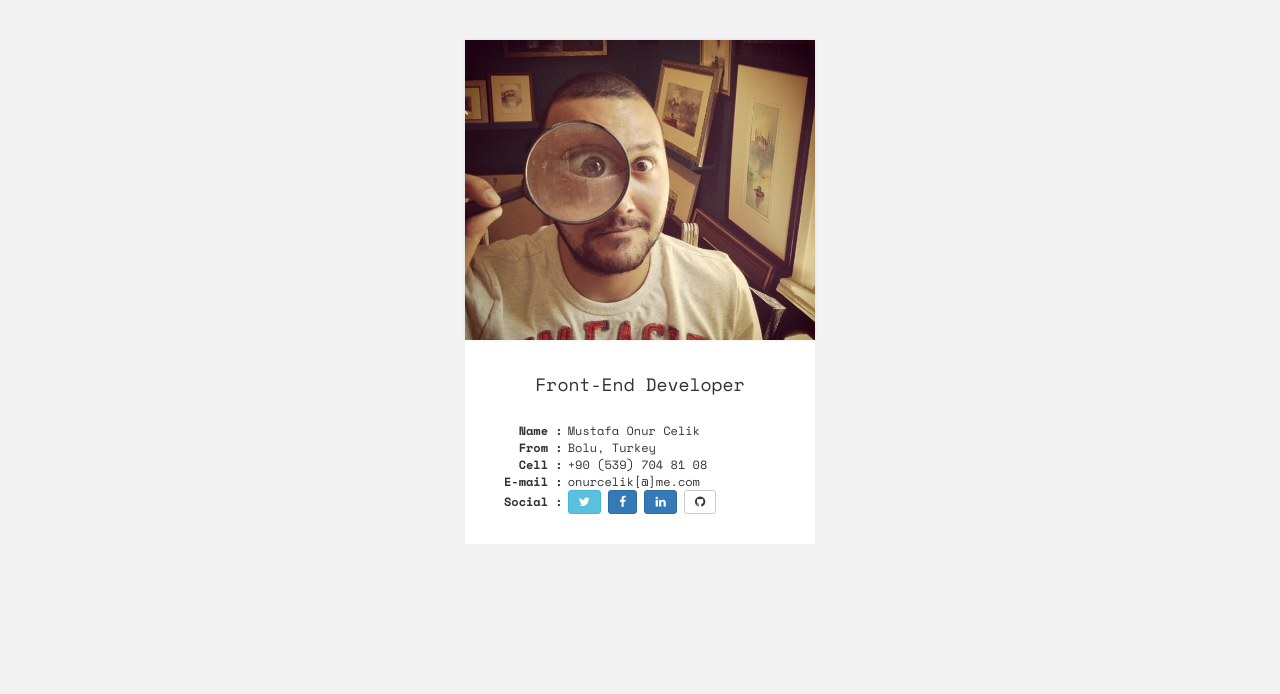
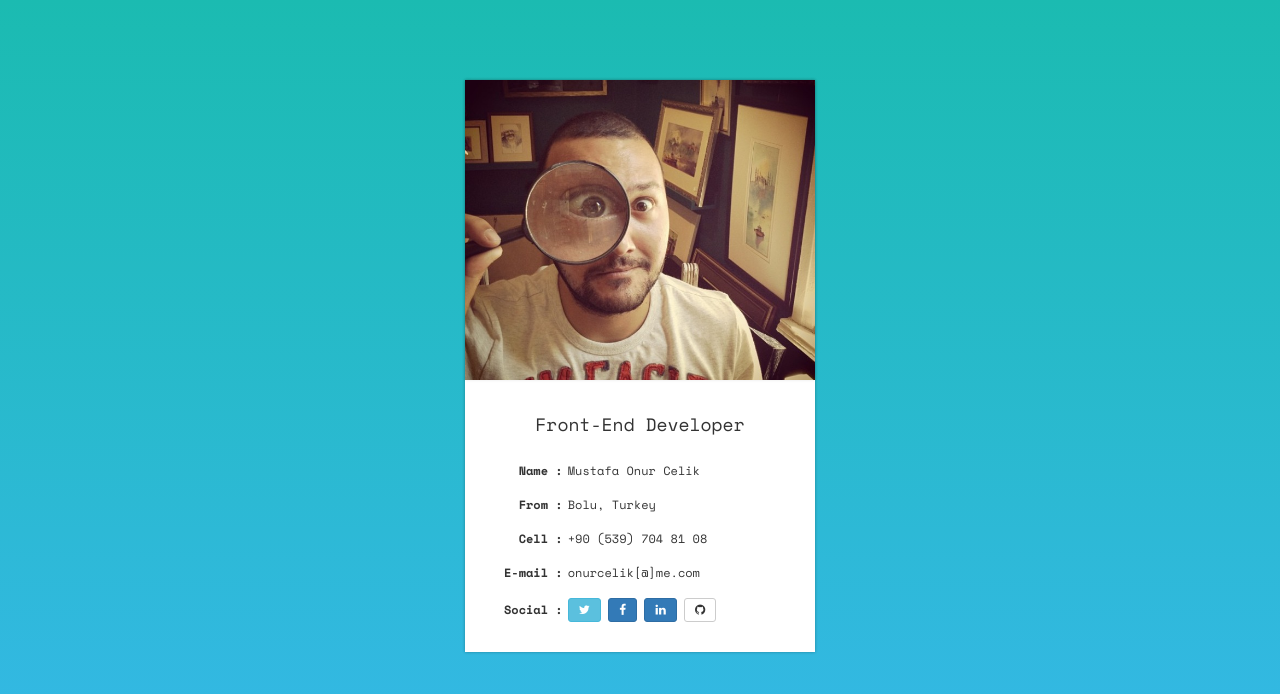
Before and after one commit to mustafaonurcelik/mustafaonurcelik.github.io, a plain HTML site: page index.html in a window 1280 px wide. Drawn offline with Linux system fonts and the light colour scheme.

Commit message:
background implemented

```diff
--- a/index.html
+++ b/index.html
@@ -14,6 +14,8 @@
             body
             {
                 background-color:#f2f2f2;
+                background: linear-gradient(#1bbbb1, #36b8e9);
+                height:100vh;
             }
 
             .daTable td:first-child
@@ -46,11 +48,12 @@
             {
                 background-color:#fff;
                 padding-bottom:30px;
+                box-shadow: 0px 0px 3px rgba(0,0,0,.3);
             }
         </style>
     </head>
     <body>
-        <br><br>
+        <br><br><br><br>
         <div class="container">
             <div class="col-sm-4 col-sm-offset-4">
                 <div class="tableContainer">
@@ -68,6 +71,7 @@
                             </td>
                         </tr>
 
+
                         <tr>
                             <td align="right">
                                 Name :
@@ -77,6 +81,7 @@
                                 Mustafa Onur Celik
                             </td>
                         </tr>
+                        <tr><td colspan="3">&nbsp;</td></tr>
                         <tr>
                             <td align="right">
                                 From :
@@ -86,6 +91,7 @@
                                 Bolu, Turkey
                             </td>
                         </tr>
+                        <tr><td colspan="3">&nbsp;</td></tr>
                         <tr>
                             <td align="right">
                                 Cell :
@@ -95,6 +101,7 @@
                                 +90 (539) 704 81 08
                             </td>
                         </tr>
+                        <tr><td colspan="3">&nbsp;</td></tr>
                         <tr>
                             <td align="right">
                                 E-mail :
@@ -104,6 +111,7 @@
                                 onurcelik[@]me.com
                             </td>
                         </tr>
+                        <tr><td colspan="3">&nbsp;</td></tr>
                         <!-- @@@@@ SOCIAL LINKS @@@@@ -->
                         <tr>
                             <td align="right">
```
